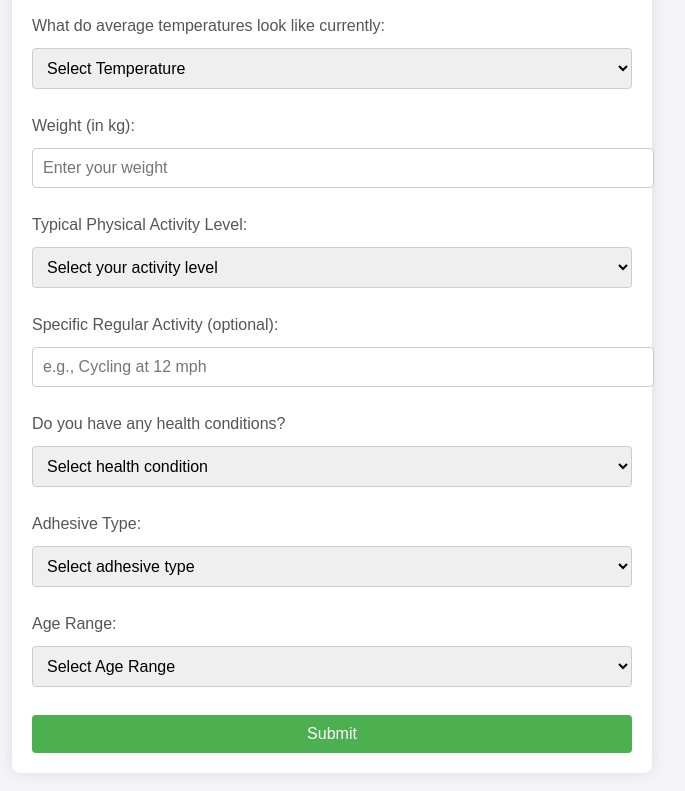
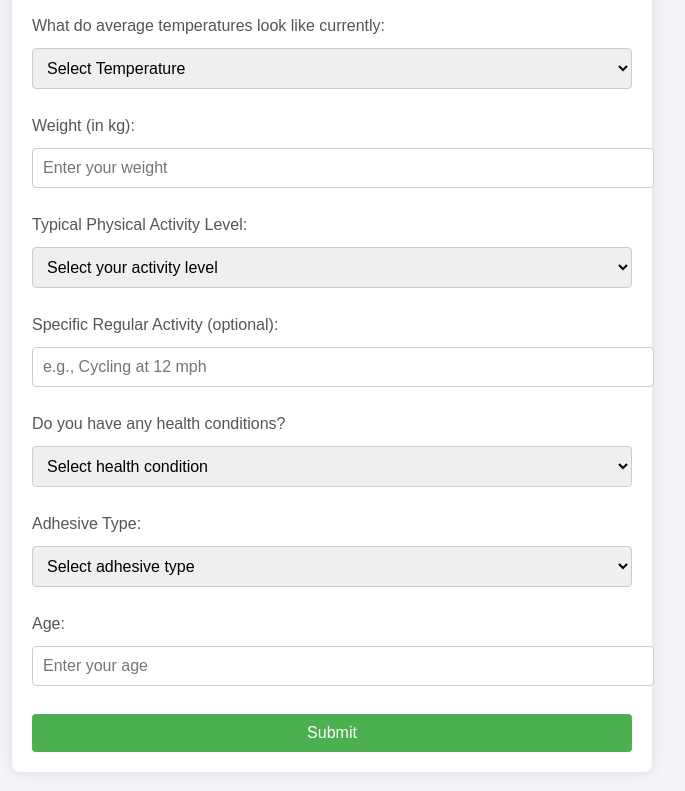
Before and after one commit to PriSurisetty/SWE_Match_Comp, a plain HTML site: page index.html in a window 1280 px wide. Shown: the part 532-1323 px from the top of the page, without its empty margins (308-993 px from the left). Drawn offline with Linux system fonts and the light colour scheme.

Commit message:
Update index.html

```diff
--- a/index.html
+++ b/index.html
@@ -158,17 +158,8 @@
 
             <!-- Age Range Dropdown -->
             <div class="form-group">
-                <label for="age">Age Range:</label>
-                <select id="age" name="age" required>
-                    <option value="" disabled selected>Select Age Range</option>
-                    <option value="under18">Under 18</option>
-                    <option value="18-25">18-25</option>
-                    <option value="26-35">26-35</option>
-                    <option value="36-45">36-45</option>
-                    <option value="46-55">46-55</option>
-                    <option value="56-65">56-65</option>
-                    <option value="66+">66 and above</option>
-                </select>
+                <label for="age">Age:</label>
+                <input type="number" id="age" name="age" required placeholder="Enter your age" min="1">
             </div>
 
             <button type="submit">Submit</button>
```
